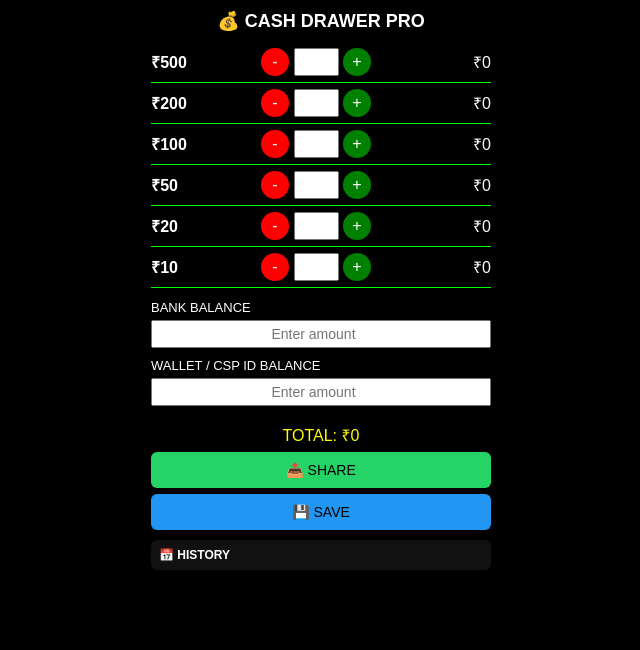
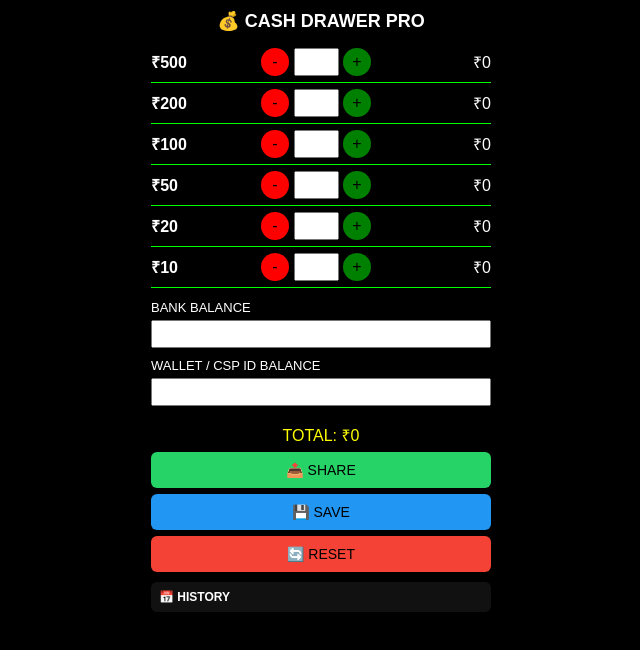
Before and after one commit to bibekindia/cspcashledger, a plain HTML site: page drawer.html in a window 1280 px wide. Shown: the whole page, without its empty margins (319-959 px from the left). Drawn offline with Linux system fonts and the light colour scheme.

Commit message:
Implement reset functionality for cash drawer inputs
Added a reset button to clear all input fields and local storage.

```diff
--- a/drawer.html
+++ b/drawer.html
@@ -38,11 +38,7 @@
     padding: 6px 0;
 }
 
-.note {
-    width: 60px;
-    font-size: 16px;
-    font-weight: bold;
-}
+.note { width: 60px; font-size: 16px; font-weight: bold; }
 
 .controls {
     display: flex;
@@ -59,8 +55,8 @@
     border: none;
 }
 
-.plus { background: green; color: white; }
-.minus { background: red; color: white; }
+.plus { background: green; }
+.minus { background: red; }
 
 input {
     width: 45px;
@@ -87,7 +83,6 @@
     padding: 6px;
     margin-top: 4px;
     margin-bottom: 8px;
-    font-size:14px;
 }
 
 .final {
@@ -108,6 +103,7 @@
 
 .green { background: #25D366; }
 .blue { background: #2196F3; }
+.red { background: #f44336; }
 
 .history {
     margin-top: 10px;
@@ -131,16 +127,17 @@
 
 <div class="section">
     <label>BANK BALANCE</label>
-    <input type="number" id="bank" placeholder="Enter amount" oninput="update()">
+    <input type="number" id="bank" value="" oninput="update()">
 
     <label>WALLET / CSP ID BALANCE</label>
-    <input type="number" id="wallet" placeholder="Enter amount" oninput="update()">
+    <input type="number" id="wallet" value="" oninput="update()">
 </div>
 
 <div class="final" id="grandTotal">TOTAL: ₹0</div>
 
 <button class="big-btn green" onclick="shareWhatsApp()">📤 SHARE</button>
 <button class="big-btn blue" onclick="saveReport()">💾 SAVE</button>
+<button class="big-btn red" onclick="resetAll()">🔄 RESET</button>
 
 <div class="history" id="history"></div>
 
@@ -200,6 +197,22 @@
     saveLocal();
 }
 
+/* RESET → BLANK */
+function resetAll(){
+    if(!confirm("সব data reset করতে চান?")) return;
+
+    document.querySelectorAll(".row input").forEach(i=>{
+        i.value = "";  // blank
+    });
+
+    bankInput.value = "";
+    walletInput.value = "";
+
+    localStorage.removeItem("cashData");
+
+    update();
+}
+
 function saveLocal(){
     let data={
         notes:[],
@@ -219,11 +232,11 @@
     if(!data) return;
 
     document.querySelectorAll(".row input").forEach((i,index)=>{
-        i.value=data.notes[index] || "";
+        i.value=data.notes[index];
     });
 
-    bankInput.value=data.bank || "";
-    walletInput.value=data.wallet || "";
+    bankInput.value=data.bank;
+    walletInput.value=data.wallet;
 
     update();
 }
```
